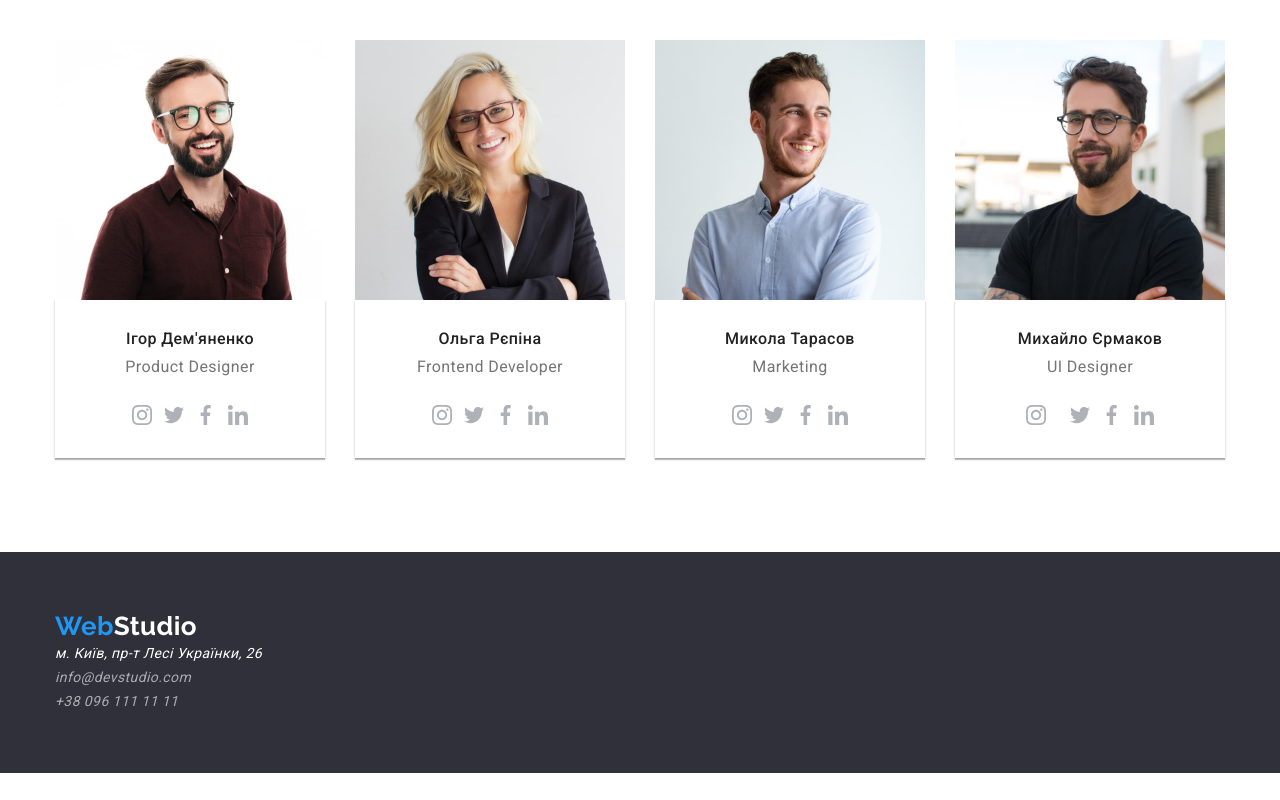
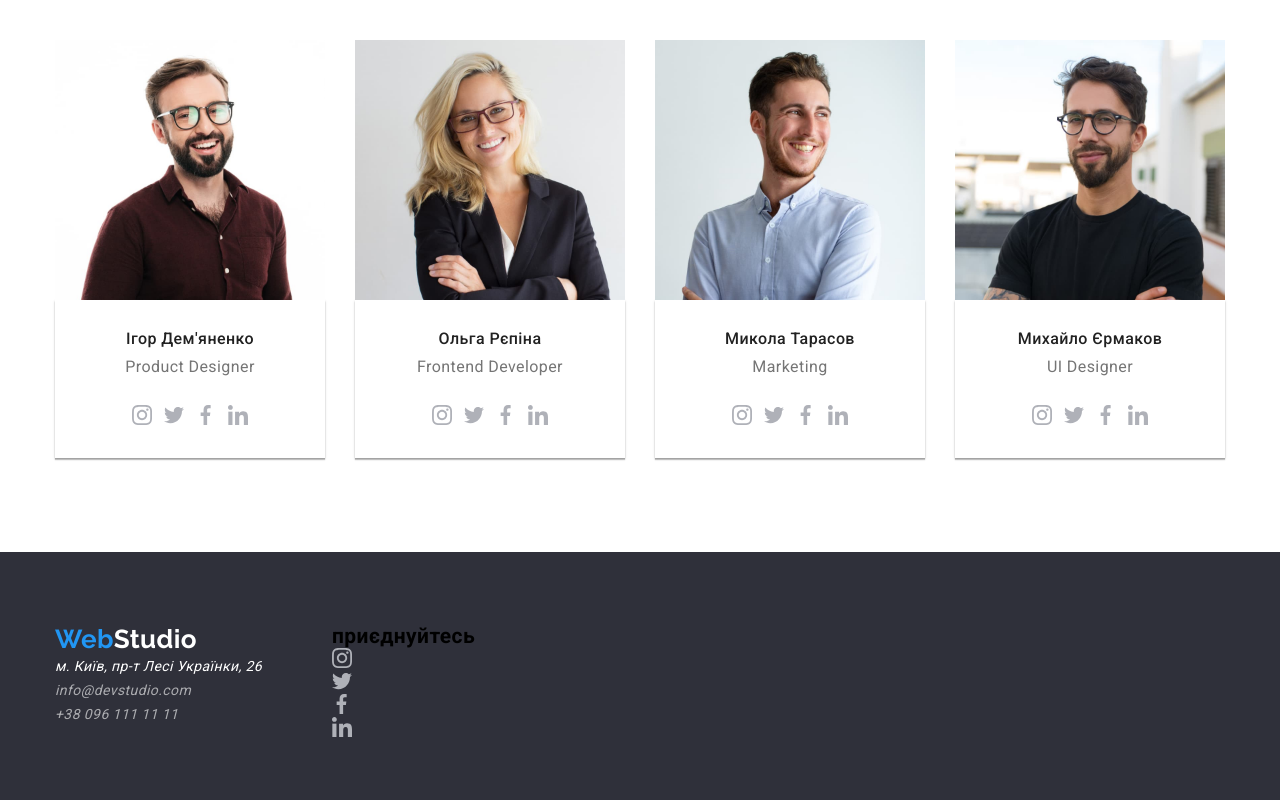
Before and after one commit to ArtemKuche/webstudio3, a plain HTML site: page index.html in a window 1280 px wide. Shown: the part 1847-2647 px from the top of the page. Before the commit the page ends 2620 px from the top, so only its background shows below. Drawn offline with nearby package versions, Linux system fonts and the light colour scheme.

Commit message:
add marckap gramakey

```diff
--- a/css/style.css
+++ b/css/style.css
@@ -277,13 +277,31 @@ color: #2196f3;
   padding-bottom: 60px;
 }
 
+.footer-position{
+  display: flex;
+  align-items: center;
+
+}
 
 
+
+
+.footer-socials{
+  margin-left: 70px;
+  margin-top: 12px;
+
+}
+
+.footer-socials-title{
+
+}
 
 .location{
 line-height: 1.71;
 color: #fff;
 }
+
+
 
 
 .footers-contacts-link{
--- a/index.html
+++ b/index.html
@@ -176,26 +176,23 @@
                   <li class="social-item">
                     <a class="social-link" href="">
                       <svg class="social-icon" width="20" height="20">
-                          <use
-                            href="./icons/symbol-defs.svg#icon-twitter">
-                          </use></svg></a>
-
+                        <use href="./icons/symbol-defs.svg#icon-twitter"></use>
+                      </svg>
+                    </a>
                   </li>
                   <li class="social-item">
                     <a class="social-link" href="">
                       <svg class="social-icon" width="20" height="20">
-                          <use
-                            href="./icons/symbol-defs.svg#icon-facebook">
-                          </use>
-                        </svg> </a>
+                        <use href="./icons/symbol-defs.svg#icon-facebook"></use>
+                      </svg>
+                    </a>
                   </li>
                   <li class="social-item">
                     <a class="social-link" href="">
                       <svg class="social-icon" width="20" height="20">
-                          <use
-                            href="./icons/symbol-defs.svg#icon-linkedin"
-                          ></use>
-                        </svg> </a>
+                        <use href="./icons/symbol-defs.svg#icon-linkedin"></use>
+                      </svg>
+                    </a>
                   </li>
                 </ul>
               </div>
@@ -207,7 +204,6 @@
                 alt=" The image of olha repena"
               />
               <div class="team-member-content">
-
                 <h3 class="team-member">Ольга Рєпіна</h3>
                 <p class="team-position">Frontend Developer</p>
                 <ul class="social-list">
@@ -223,26 +219,23 @@
                   <li class="social-item">
                     <a class="social-link" href="">
                       <svg class="social-icon" width="20" height="20">
-                          <use
-                            href="./icons/symbol-defs.svg#icon-twitter"
-                          ></use></svg></a>
-
+                        <use href="./icons/symbol-defs.svg#icon-twitter"></use>
+                      </svg>
+                    </a>
                   </li>
                   <li class="social-item">
                     <a class="social-link" href="">
                       <svg class="social-icon" width="20" height="20">
-                          <use
-                            href="./icons/symbol-defs.svg#icon-facebook">
-                          </use>
-                        </svg> </a>
+                        <use href="./icons/symbol-defs.svg#icon-facebook"></use>
+                      </svg>
+                    </a>
                   </li>
                   <li class="social-item">
                     <a class="social-link" href="">
                       <svg class="social-icon" width="20" height="20">
-                          <use
-                            href="./icons/symbol-defs.svg#icon-linkedin"
-                          ></use>
-                        </svg> </a>
+                        <use href="./icons/symbol-defs.svg#icon-linkedin"></use>
+                      </svg>
+                    </a>
                   </li>
                 </ul>
               </div>
@@ -269,26 +262,23 @@
                   <li class="social-item">
                     <a class="social-link" href="">
                       <svg class="social-icon" width="20" height="20">
-                          <use
-                            href="./icons/symbol-defs.svg#icon-twitter"
-                          ></use></svg></a>
-
+                        <use href="./icons/symbol-defs.svg#icon-twitter"></use>
+                      </svg>
+                    </a>
                   </li>
                   <li class="social-item">
                     <a class="social-link" href="">
                       <svg class="social-icon" width="20" height="20">
-                          <use
-                            href="./icons/symbol-defs.svg#icon-facebook">
-                          </use>
-                        </svg> </a>
+                        <use href="./icons/symbol-defs.svg#icon-facebook"></use>
+                      </svg>
+                    </a>
                   </li>
                   <li class="social-item">
                     <a class="social-link" href="">
                       <svg class="social-icon" width="20" height="20">
-                          <use
-                            href="./icons/symbol-defs.svg#icon-linkedin"
-                          ></use>
-                        </svg> </a>
+                        <use href="./icons/symbol-defs.svg#icon-linkedin"></use>
+                      </svg>
+                    </a>
                   </li>
                 </ul>
               </div>
@@ -307,34 +297,31 @@
                     <a class="social-link" href="">
                       <svg class="social-icon" width="20" height="20">
                         <use
-                          href="./icons/symbol-defs.svg#icon-instagram">
-                        </use>
+                          href="./icons/symbol-defs.svg#icon-instagram"
+                        ></use>
                       </svg>
+                    </a>
                   </li>
                   <li class="social-item">
                     <a class="social-link" href="">
                       <svg class="social-icon" width="20" height="20">
-                          <use
-                            href="./icons/symbol-defs.svg#icon-twitter">
-                          </use></svg></a>
-
+                        <use href="./icons/symbol-defs.svg#icon-twitter"></use>
+                      </svg>
+                    </a>
                   </li>
                   <li class="social-item">
                     <a class="social-link" href="">
                       <svg class="social-icon" width="20" height="20">
-                          <use
-                            href="./icons/symbol-defs.svg#icon-facebook">
-                          </use>
-                        </svg> </a>
+                        <use href="./icons/symbol-defs.svg#icon-facebook"></use>
+                      </svg>
+                    </a>
                   </li>
                   <li class="social-item">
                     <a class="social-link" href="">
                       <svg class="social-icon" width="20" height="20">
-                          <use
-                            href="./icons/symbol-defs.svg#icon-linkedin"
-                          ></use>
-                        </svg> </a
-                    ></a>
+                        <use href="./icons/symbol-defs.svg#icon-linkedin"></use>
+                      </svg>
+                    </a>
                   </li>
                 </ul>
               </div>
@@ -345,7 +332,8 @@
     </main>
     <!-- футер -->
     <footer class="footer">
-      <div class="container">
+      <div class="container footer-position">
+        <div class="footer-contacts">
           <a class="logo" href="/"
             >Web<span class="footer-studio">Studio</span></a
           >
@@ -353,7 +341,9 @@
             <p class="location">м. Київ, пр-т Лесі Українки, 26</p>
             <ul class="footers-contacts">
               <li class="footers-contacts-item">
-              <a class="footers-contacts-link" href="mailto:info@devstudio.com"
+                <a
+                  class="footers-contacts-link"
+                  href="mailto:info@devstudio.com"
                   >info@devstudio.com</a
                 >
               </li>
@@ -365,6 +355,40 @@
             </ul>
           </address>
         </div>
+        <div class="footer-socials">
+          <h2 class="footer-socials-title">приєднуйтесь</h2>
+          <ul class="footer-socials-list">
+            <li class="footer-social-item">
+              <a class="footer-social-link" href="">
+                <svg class="footer-social-icon" width="20" height="20">
+                  <use href="./icons/symbol-defs.svg#icon-instagram"></use>
+                </svg>
+              </a>
+            </li>
+            <li class="footer-social-item">
+              <a class="footer-social-link" href="">
+                <svg class="footer-social-icon" width="20" height="20">
+                  <use href="./icons/symbol-defs.svg#icon-twitter"></use>
+                </svg>
+              </a>
+            </li>
+            <li class="footer-social-item">
+              <a class="footer-social-link" href="">
+                <svg class="footer-social-icon" width="20" height="20">
+                  <use href="./icons/symbol-defs.svg#icon-facebook"></use>
+                </svg>
+              </a>
+            </li>
+            <li class="footer-social-item">
+              <a class="footer-social-link" href="">
+                <svg class="footer-social-icon" width="20" height="20">
+                  <use href="./icons/symbol-defs.svg#icon-linkedin"></use>
+                </svg>
+              </a>
+            </li>
+          </ul>
+        </div>
+      </div>
     </footer>
   </body>
 </html>
```
Lines whose indentation alone changed are shown as unchanged.
